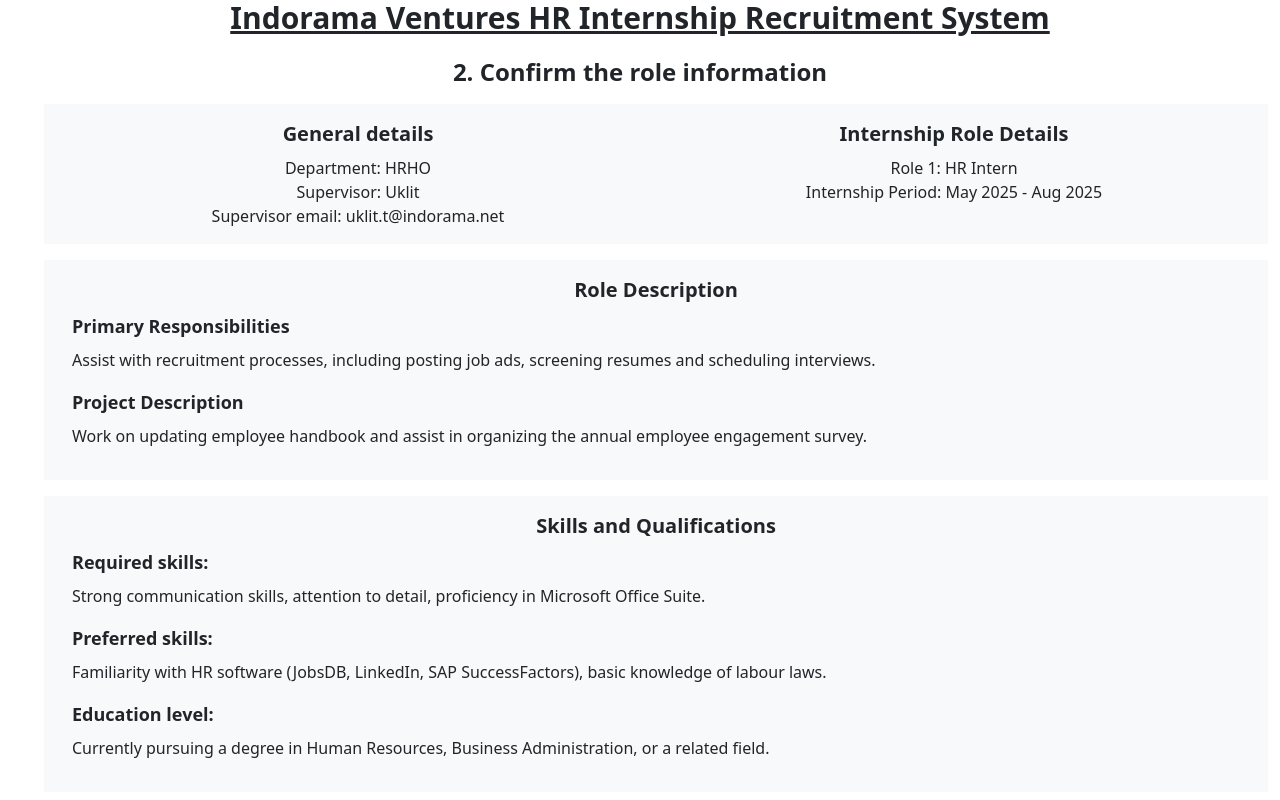
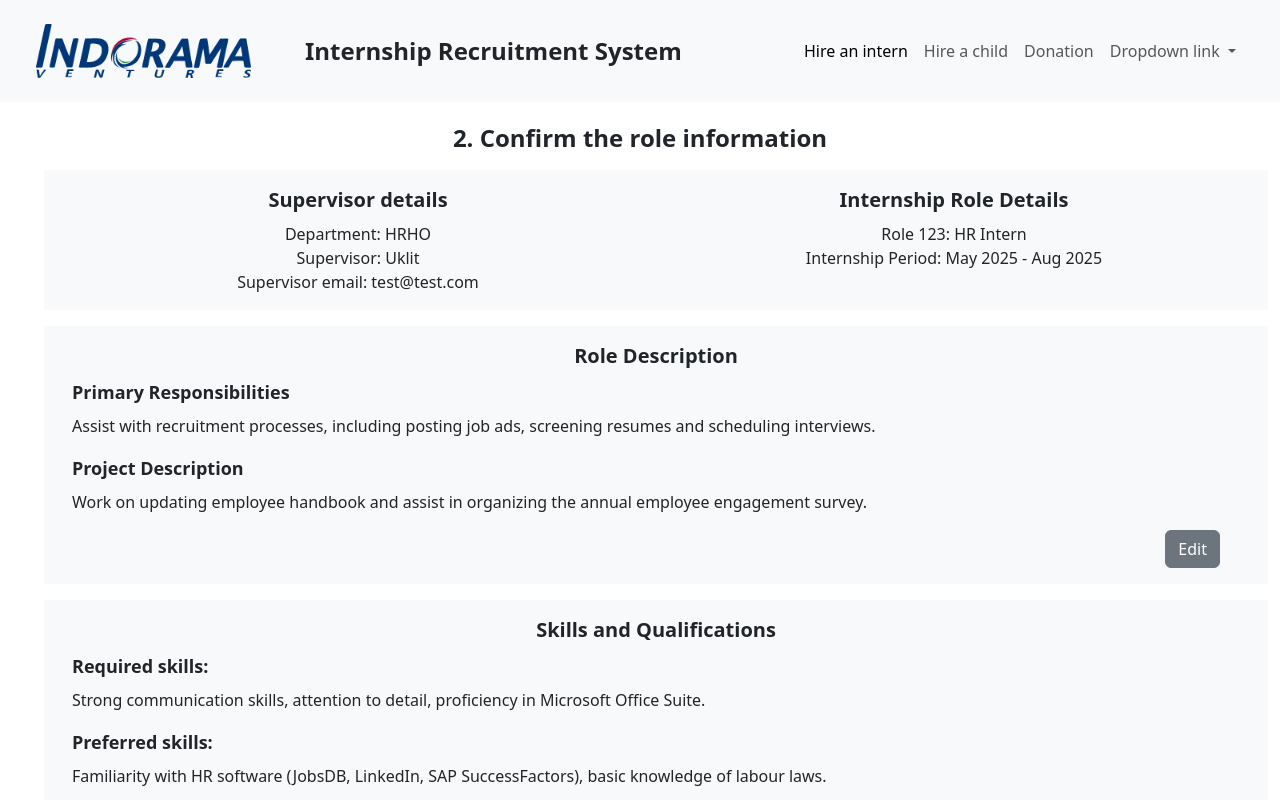
Before and after one commit to yijiyap/hr-recruitment-system, a Nuxt app in the folder frontend/: page /role in a window 1280 px wide. Shown: the top 800 px of the page. Built offline with nearby package versions, Linux system fonts and the light colour scheme.

Commit message:
edit button added

```diff
--- a/frontend/app.vue
+++ b/frontend/app.vue
@@ -1,6 +1,7 @@
 <template>
   <div>
     <NuxtLayout>
+      <Navbar/>
       <NuxtPage />
     </NuxtLayout>
   </div>
--- /dev/null
+++ b/frontend/components/Navbar.vue
@@ -0,0 +1,99 @@
+<template>
+  <nav
+    :class="[
+      'navbar sticky-top navbar-expand-lg bg-body-tertiary p-4',
+      { 'scrolled': !view.atTopOfPage },
+    ]"
+  >
+    <div class="container-fluid">
+      <NuxtLink to="/">
+        <img src="/ivl_logo.png" alt="IVL Logo" width="80%" />
+      </NuxtLink>
+      <h1 class="tw-text-2xl tw-font-bold tw-text-center mt-2">
+        Internship Recruitment System
+      </h1>
+      <button
+        class="navbar-toggler"
+        type="button"
+        data-bs-toggle="collapse"
+        data-bs-target="#navbarNavDropdown"
+        aria-controls="navbarNavDropdown"
+        aria-expanded="false"
+        aria-label="Toggle navigation"
+      >
+        <span class="navbar-toggler-icon"></span>
+      </button>
+      <div class="collapse navbar-collapse" id="navbarNavDropdown">
+        <ul class="navbar-nav ms-auto">
+          <li class="nav-item">
+            <a class="nav-link active" aria-current="page" href="#"
+              ><NuxtLink to="/" style="text-decoration: none; color: inherit"
+                >Hire an intern</NuxtLink
+              ></a
+            >
+          </li>
+          <li class="nav-item">
+            <a class="nav-link" href="#"
+              ><NuxtLink
+                to="/parents"
+                style="text-decoration: none; color: inherit"
+                >Hire a child</NuxtLink
+              ></a
+            >
+          </li>
+          <li class="nav-item">
+            <a class="nav-link" href="#">Donation</a>
+          </li>
+          <li class="nav-item dropdown">
+            <a
+              class="nav-link dropdown-toggle"
+              href="#"
+              role="button"
+              data-bs-toggle="dropdown"
+              aria-expanded="false"
+            >
+              Dropdown link
+            </a>
+            <ul class="dropdown-menu">
+              <li><a class="dropdown-item" href="#">Action</a></li>
+              <li><a class="dropdown-item" href="#">Another action</a></li>
+              <li><a class="dropdown-item" href="#">Something else here</a></li>
+            </ul>
+          </li>
+        </ul>
+      </div>
+    </div>
+  </nav>
+</template>
+
+<script setup>
+import { ref, onMounted, onUnmounted } from 'vue';
+
+// Define reactive property for tracking scroll state
+const view = reactive({
+  atTopOfPage: true,
+});
+
+// Function to handle scroll event
+const handleScroll = () => {
+  view.atTopOfPage = window.pageYOffset === 0;
+};
+
+// Add scroll event listener on mount and remove it on unmount
+onMounted(() => {
+  window.addEventListener('scroll', handleScroll);
+});
+
+onUnmounted(() => {
+  window.removeEventListener('scroll', handleScroll);
+});
+</script>
+
+<style>
+/* Custom styles for the navbar */
+nav.scrolled {
+  @apply tw-shadow-xl;
+  border-bottom: 0px;
+  transition: background-color 3s ease-out;
+}
+</style>
--- a/frontend/nuxt.config.ts
+++ b/frontend/nuxt.config.ts
@@ -1,7 +1,11 @@
 // https://nuxt.com/docs/api/configuration/nuxt-config
 export default defineNuxtConfig({
   devtools: { enabled: true },
-  css: ['~/assets/css/main.css'],
+  css: [
+    '~/assets/css/main.css',
+    'bootstrap/dist/css/bootstrap.css',
+  ],
+  modules: [],
   postcss: {
     plugins: {
       tailwindcss: {},
--- a/frontend/pages/index.vue
+++ b/frontend/pages/index.vue
@@ -1,8 +1,5 @@
 <template>
   <div>
-    <h1 class="tw-text-3xl tw-font-bold tw-underline tw-text-center">
-      Indorama Ventures HR Internship Recruitment System
-    </h1>
 
     <h2 class="tw-text-2xl tw-font-bold tw-text-center tw-mt-5">
       1. Choose role to hire
@@ -15,14 +12,13 @@
 
     <!-- List of roles to hire in bootstrap cards -->
     <div class="container">
-      <div class="row gy-2">
+      <div class="row row-cols-1 row-cols-md-3 g-4">
         <div
           v-for="(role, roleId) in rolesToHire"
           :key="roleId"
           class="col-md-3"
         >
-          <div class="card" style="width: 18rem">
-            <img src="..." class="card-img-top" alt="..." />
+          <div class="card h-100">
             <div class="card-body">
               <h5 class="card-title">Role to hire: {{ role.roleName }}</h5>
             </div>
@@ -38,7 +34,7 @@
             <div class="card-body text-center">
               <button
                 @click="redirectToRoleInfo(role.roleId)"
-                class="btn btn-secondary text-center"
+                class="btn btn-secondary text-center stretched-link"
               >
                 Get more info
               </button>
--- a/frontend/pages/role.vue
+++ b/frontend/pages/role.vue
@@ -1,9 +1,5 @@
 <template>
   <div>
-    <h1 class="tw-text-3xl tw-font-bold tw-underline tw-text-center">
-      Indorama Ventures HR Internship Recruitment System
-    </h1>
-
     <h2 class="tw-text-2xl tw-font-bold tw-text-center tw-mt-5">
       2. Confirm the role information
     </h2>
@@ -11,51 +7,110 @@
     <div class="container-fluid m-3">
       <div class="row bg-light p-3 m-3">
         <div class="col text-center">
-          <h3 class="tw-text-xl tw-font-bold tw-text-center">General details</h3>
-          Department: HRHO <br />
-          Supervisor: Uklit <br />
-          Supervisor email: uklit.t@indorama.net <br />
+          <h3 class="tw-text-xl tw-font-bold tw-text-center">
+            Supervisor details
+          </h3>
+          Department: {{ roleToHire.supervisorDetails.department }} <br />
+          Supervisor: {{ roleToHire.supervisorDetails.supervisor }} <br />
+          Supervisor email: {{ roleToHire.supervisorDetails.supervisorEmail }}
+          <br />
         </div>
         <div class="col text-center">
-          <h3 class="tw-text-xl tw-font-bold tw-text-center">Internship Role Details</h3>
-          Role 1: HR Intern<br />
-          Internship Period: May 2025 - Aug 2025 <br />
+          <h3 class="tw-text-xl tw-font-bold tw-text-center">
+            Internship Role Details
+          </h3>
+          Role {{ roleToHire.internshipRoleDetails.roleId }}:
+          {{ roleToHire.internshipRoleDetails.roleName }}<br />
+          Internship Period:
+          {{ roleToHire.internshipRoleDetails.internshipPeriod }} <br />
         </div>
       </div>
 
       <div class="row bg-light p-3 m-3">
         <div class="col">
-          <h3 class="tw-text-xl tw-font-bold tw-text-center">Role Description</h3>
+          <h3 class="tw-text-xl tw-font-bold tw-text-center">
+            Role Description
+          </h3>
 
-          <h4 class="tw-text-lg tw-font-bold">Primary Responsibilities</h4>
-          <p>Assist with recruitment processes, including posting job ads, screening resumes and scheduling interviews.</p>
+          <div v-if="isEditingRoleDescription">
+            <h4 class="tw-text-lg tw-font-bold">Primary Responsibilities</h4>
+            <textarea
+              v-model="roleToHire.roleDescription.primaryResponsibilities"
+            />
 
-          <h4 class="tw-text-lg tw-font-bold">Project Description</h4>
-          <p>Work on updating employee handbook and assist in organizing the annual employee engagement survey.</p>
+            <h4 class="tw-text-lg tw-font-bold">Project Description</h4>
+            <textarea
+              v-model="roleToHire.roleDescription.projectDescription"
+            />
+          </div>
+
+          <div v-else>
+            <h4 class="tw-text-lg tw-font-bold">Primary Responsibilities</h4>
+            <p>
+              {{ roleToHire.roleDescription.primaryResponsibilities }}
+            </p>
+
+            <h4 class="tw-text-lg tw-font-bold">Project Description</h4>
+            <p>
+              {{ roleToHire.roleDescription.projectDescription }}
+            </p>
+          </div>
+        </div>
+        <div>
+          <div class="tw-flex tw-justify-end tw-mr-5">
+            <button class="btn btn-secondary" @click="toggleEditMode(true)">
+              {{ buttonSkills }}
+            </button>
+          </div>
         </div>
       </div>
 
       <div class="row bg-light p-3 m-3">
         <div class="col">
-          <h3 class="tw-text-xl tw-font-bold tw-text-center">Skills and Qualifications</h3>
+          <h3 class="tw-text-xl tw-font-bold tw-text-center">
+            Skills and Qualifications
+          </h3>
 
           <h4 class="tw-text-lg tw-font-bold">Required skills:</h4>
-          <p>Strong communication skills, attention to detail, proficiency in Microsoft Office Suite.</p>
+          <p>
+            {{ roleToHire.skillsAndQualifications.requiredSkills }}
+          </p>
 
           <h4 class="tw-text-lg tw-font-bold">Preferred skills:</h4>
-          <p>Familiarity with HR software (JobsDB, LinkedIn, SAP SuccessFactors), basic knowledge of labour laws.</p>
+          <p>
+            {{ roleToHire.skillsAndQualifications.preferredSkills }}
+          </p>
 
           <h4 class="tw-text-lg tw-font-bold">Education level:</h4>
-          <p>Currently pursuing a degree in Human Resources, Business Administration, or a related field.</p>
+          <p>
+            {{ roleToHire.skillsAndQualifications.educationLevel }}
+          </p>
+
+          <div class="tw-flex tw-justify-end tw-mr-5">
+            <button class="btn btn-secondary">Edit</button>
+          </div>
         </div>
       </div>
 
       <div class="row bg-light p-3 m-3">
         <div class="col">
-          <h3 class="tw-text-xl tw-font-bold tw-text-center">Additional Information</h3>
+          <h3 class="tw-text-xl tw-font-bold tw-text-center">
+            Additional Information
+          </h3>
 
           <h4 class="tw-text-lg tw-font-bold">Others:</h4>
-          <p>Previous internship experience in a Human Resources Internship is preferred.</p>
+          <p>
+            {{ roleToHire.additionalInformation.others }}
+          </p>
+          <div class="tw-flex tw-justify-end tw-mr-5">
+            <button class="btn btn-secondary">Edit</button>
+          </div>
+        </div>
+      </div>
+
+      <div class="row">
+        <div class="tw-flex tw-justify-center mt-3">
+            <button class="btn btn-secondary"><NuxtLink to="/shortlistedCVs" style="text-decoration: none; color: inherit">Get relevant CVs</NuxtLink></button>
         </div>
       </div>
     </div>
@@ -63,15 +118,74 @@
 </template>
 
 <script setup>
-import { onMounted, ref, useAttrs } from 'vue';
+import { onMounted, ref, useAttrs } from "vue";
 const route = useRoute();
 
 onMounted(() => {
-    console.log(route.query.roleId);
+  console.log(route.query.roleId);
 
-    // Fetch role info from API
-
+  // Fetch role info from API
 });
 
+const roleToHire = {
+  supervisorDetails: {
+    department: "HRHO",
+    supervisor: "Uklit",
+    supervisorEmail: "test@test.com",
+  },
+  internshipRoleDetails: {
+    roleId: "123",
+    roleName: "HR Intern",
+    internshipPeriod: "May 2025 - Aug 2025",
+  },
+  roleDescription: {
+    primaryResponsibilities:
+      "Assist with recruitment processes, including posting job ads, screening resumes and scheduling interviews.",
+    projectDescription:
+      "Work on updating employee handbook and assist in organizing the annual employee engagement survey.",
+  },
+  skillsAndQualifications: {
+    requiredSkills:
+      "Strong communication skills, attention to detail, proficiency in Microsoft Office Suite.",
+    preferredSkills:
+      "Familiarity with HR software (JobsDB, LinkedIn, SAP SuccessFactors), basic knowledge of labour laws.",
+    educationLevel:
+      "Currently pursuing a degree in Human Resources, Business Administration, or a related field.",
+  },
+  additionalInformation: {
+    others:
+      "Previous internship experience in a Human Resources Internship is preferred.",
+  },
+};
 
+async function editProjectDescription() {
+  console.log("Editing project description");
+}
+
+const isEditingRoleDescription = ref(false);
+let buttonSkills = "Edit";
+
+async function toggleEditMode() {
+  if (!isEditingRoleDescription.value) {
+    isEditingRoleDescription.value = true;
+    buttonSkills = "Save";
+  } else {
+    // Save changes
+    isEditingRoleDescription.value = false;
+    buttonSkills = "Edit";
+  }
+  return buttonSkills;
+}
 </script>
+
+<style scoped>
+textarea {
+  -webkit-box-sizing: border-box;
+  -moz-box-sizing: border-box;
+  box-sizing: border-box;
+  width: 100%;
+  height: 100px;
+  background-color: transparent;
+  color: #000
+}
+</style>
--- /dev/null
+++ b/frontend/pages/shortlistedCVs.vue
@@ -0,0 +1,8 @@
+<template>
+    <div>
+        <div class="container-fluid m-3">
+
+        </div>
+
+    </div>
+</template>
```
Also changed, not shown: frontend/pages/parents.vue (added, +10 -0 lines), frontend/public/ivl_logo.png (added), 1 other file (tests, documents, lock files or other folders).
